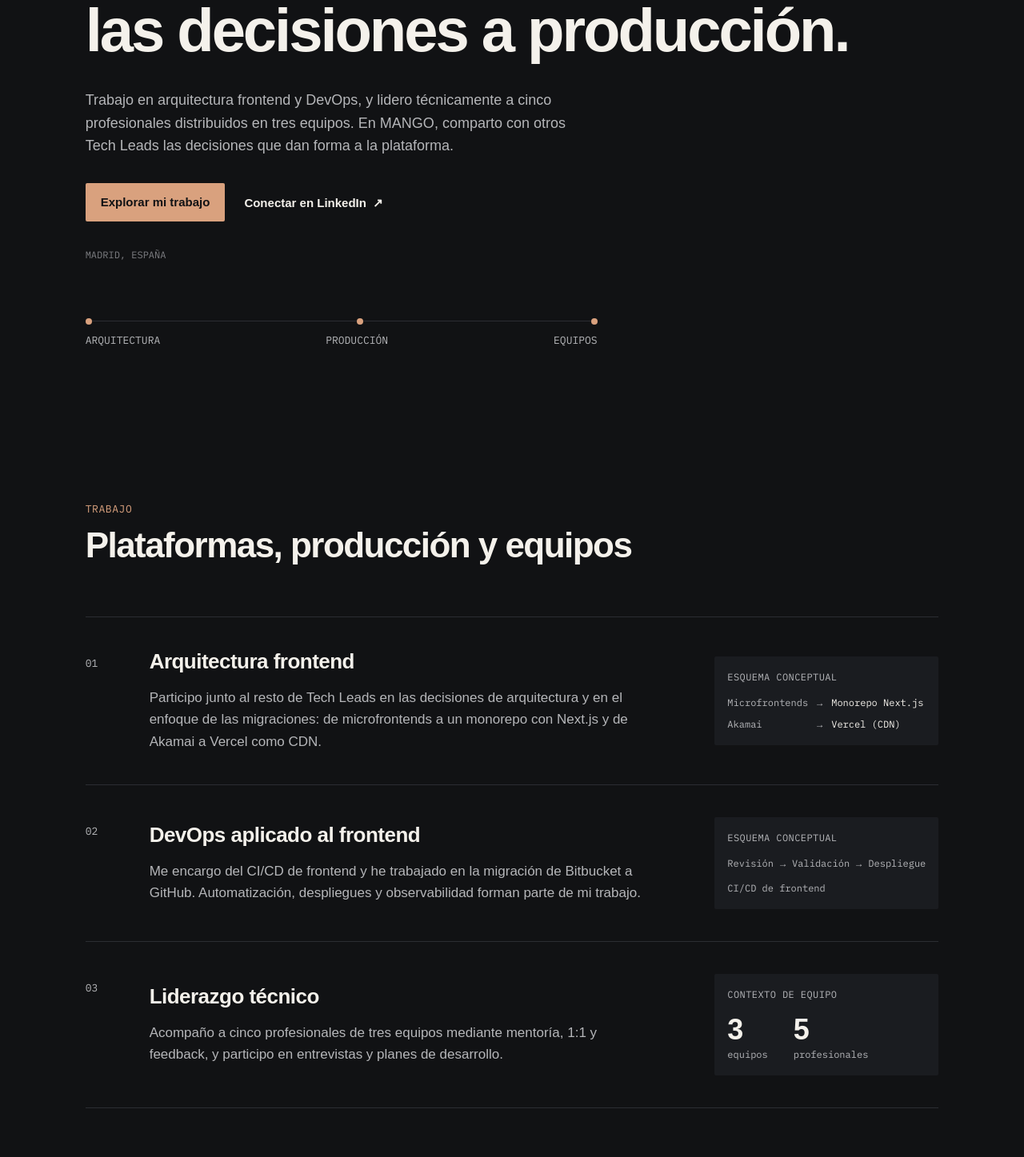
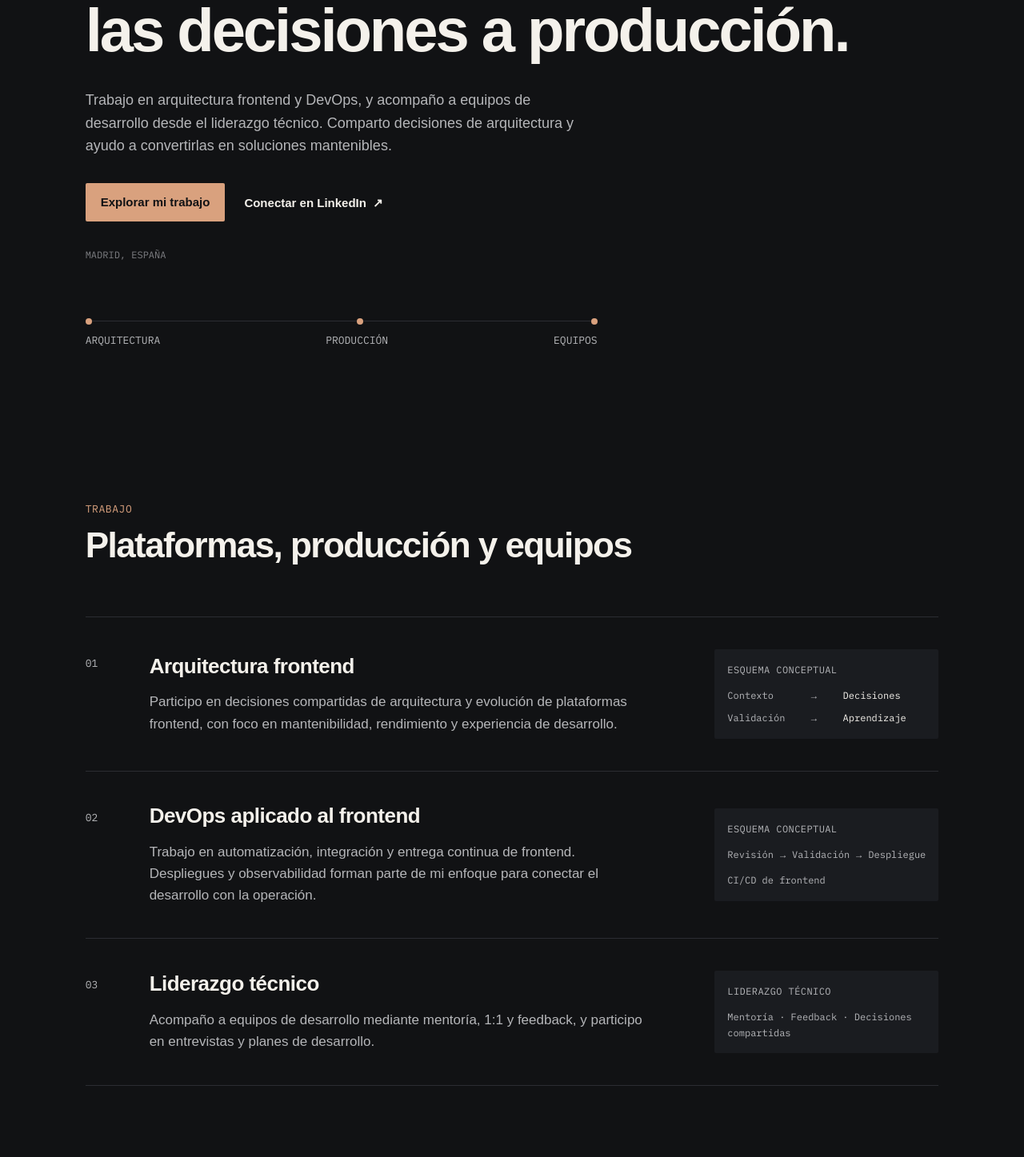
Before and after one commit to gCuadros/gcuadros-web, a Next.js app: page / in a window 1280 px wide. Shown: the part 383-1830 px from the top of the page at 80% size. Built offline with nearby package versions, Linux system fonts and the light colour scheme.

Commit message:
fix: keep public profile free of internal team details

```diff
--- a/src/app/page.tsx
+++ b/src/app/page.tsx
@@ -30,9 +30,9 @@ export default function Home() {
             Arquitectura frontend. De las decisiones a producción.
           </h1>
           <p className="hero-copy">
-            Trabajo en arquitectura frontend y DevOps, y lidero técnicamente a
-            cinco profesionales distribuidos en tres equipos. En MANGO, comparto
-            con otros Tech Leads las decisiones que dan forma a la plataforma.
+            Trabajo en arquitectura frontend y DevOps, y acompaño a equipos de
+            desarrollo desde el liderazgo técnico. Comparto decisiones de
+            arquitectura y ayudo a convertirlas en soluciones mantenibles.
           </p>
           <div className="actions">
             <a className="button" href="#trabajo">
--- a/src/components/portfolio.tsx
+++ b/src/components/portfolio.tsx
@@ -61,20 +61,20 @@ export function Work() {
           <div className="work-copy">
             <h3>Arquitectura frontend</h3>
             <p>
-              Participo junto al resto de Tech Leads en las decisiones de
-              arquitectura y en el enfoque de las migraciones: de microfrontends
-              a un monorepo con Next.js y de Akamai a Vercel como CDN.
+              Participo en decisiones compartidas de arquitectura y evolución de
+              plataformas frontend, con foco en mantenibilidad, rendimiento y
+              experiencia de desarrollo.
             </p>
           </div>
           <div className="annotation">
             <p className="caption">Esquema conceptual</p>
             <div className="migration">
-              <span>Microfrontends</span>
+              <span>Contexto</span>
               <span aria-hidden="true">→</span>
-              <strong>Monorepo Next.js</strong>
-              <span>Akamai</span>
+              <strong>Decisiones</strong>
+              <span>Validación</span>
               <span aria-hidden="true">→</span>
-              <strong>Vercel (CDN)</strong>
+              <strong>Aprendizaje</strong>
             </div>
           </div>
         </article>
@@ -85,9 +85,9 @@ export function Work() {
           <div className="work-copy">
             <h3>DevOps aplicado al frontend</h3>
             <p>
-              Me encargo del CI/CD de frontend y he trabajado en la migración de
-              Bitbucket a GitHub. Automatización, despliegues y observabilidad
-              forman parte de mi trabajo.
+              Trabajo en automatización, integración y entrega continua de
+              frontend. Despliegues y observabilidad forman parte de mi enfoque
+              para conectar el desarrollo con la operación.
             </p>
           </div>
           <div className="annotation">
@@ -109,22 +109,15 @@ export function Work() {
           <div className="work-copy">
             <h3>Liderazgo técnico</h3>
             <p>
-              Acompaño a cinco profesionales de tres equipos mediante mentoría,
-              1:1 y feedback, y participo en entrevistas y planes de desarrollo.
+              Acompaño a equipos de desarrollo mediante mentoría, 1:1 y
+              feedback, y participo en entrevistas y planes de desarrollo.
             </p>
           </div>
           <div className="annotation">
-            <p className="caption">Contexto de equipo</p>
-            <dl className="team-stats">
-              <div>
-                <dt>equipos</dt>
-                <dd>3</dd>
-              </div>
-              <div>
-                <dt>profesionales</dt>
-                <dd>5</dd>
-              </div>
-            </dl>
+            <p className="caption">Liderazgo técnico</p>
+            <p className="annotation-note">
+              Mentoría · Feedback · Decisiones compartidas
+            </p>
           </div>
         </article>
       </div>
--- a/src/lib/portfolio.ts
+++ b/src/lib/portfolio.ts
@@ -20,13 +20,13 @@ export const experience = [
   {
     company: "MANGO",
     description:
-      "Liderazgo técnico de cinco profesionales en tres equipos. Arquitectura compartida con otros Tech Leads, CI/CD de frontend y migraciones de CDN y de Bitbucket a GitHub.",
+      "Liderazgo técnico y mentoría. Decisiones de arquitectura compartidas con otros Tech Leads, evolución de plataformas y DevOps aplicado al frontend.",
     roles: [{ title: "Frontend Tech Lead", period: "ene. 2025 — actualidad" }],
   },
   {
     company: "GFT · proyecto MANGO",
     description:
-      "De Senior a Tech Lead en el proyecto MANGO: migración a Next.js 13, evolución de la plataforma y definición de estándares y prioridades técnicas.",
+      "De Senior a Tech Lead en el proyecto MANGO: desarrollo frontend y evolución de la plataforma, con definición de estándares y prioridades técnicas.",
     roles: [
       { title: "Frontend Tech Lead", period: "jul. 2024 — ene. 2025" },
       { title: "Senior Frontend Engineer", period: "jun. 2023 — jul. 2024" },
```
Also changed, not shown: content/cv.md (+5 -5 lines), 2 other files (tests, documents, lock files or other folders).
